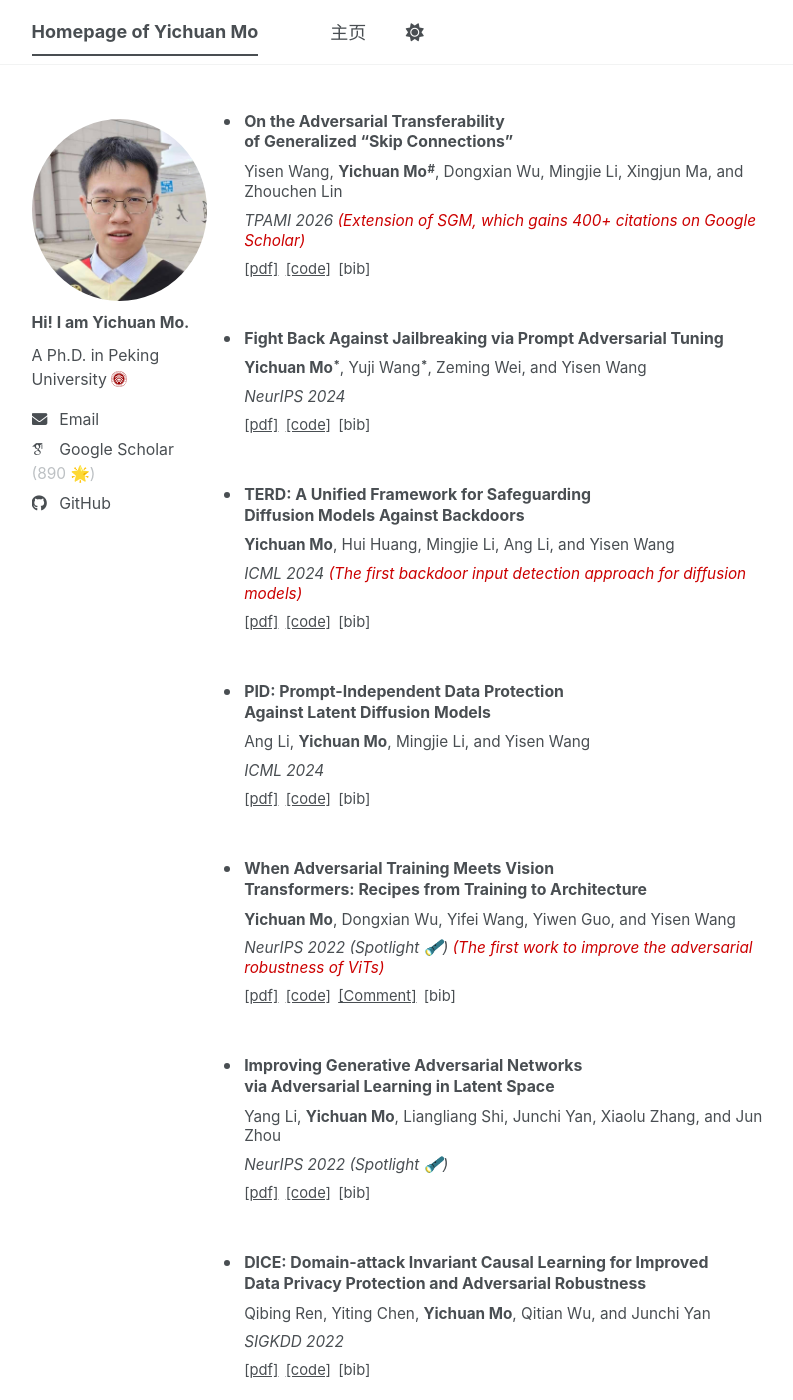
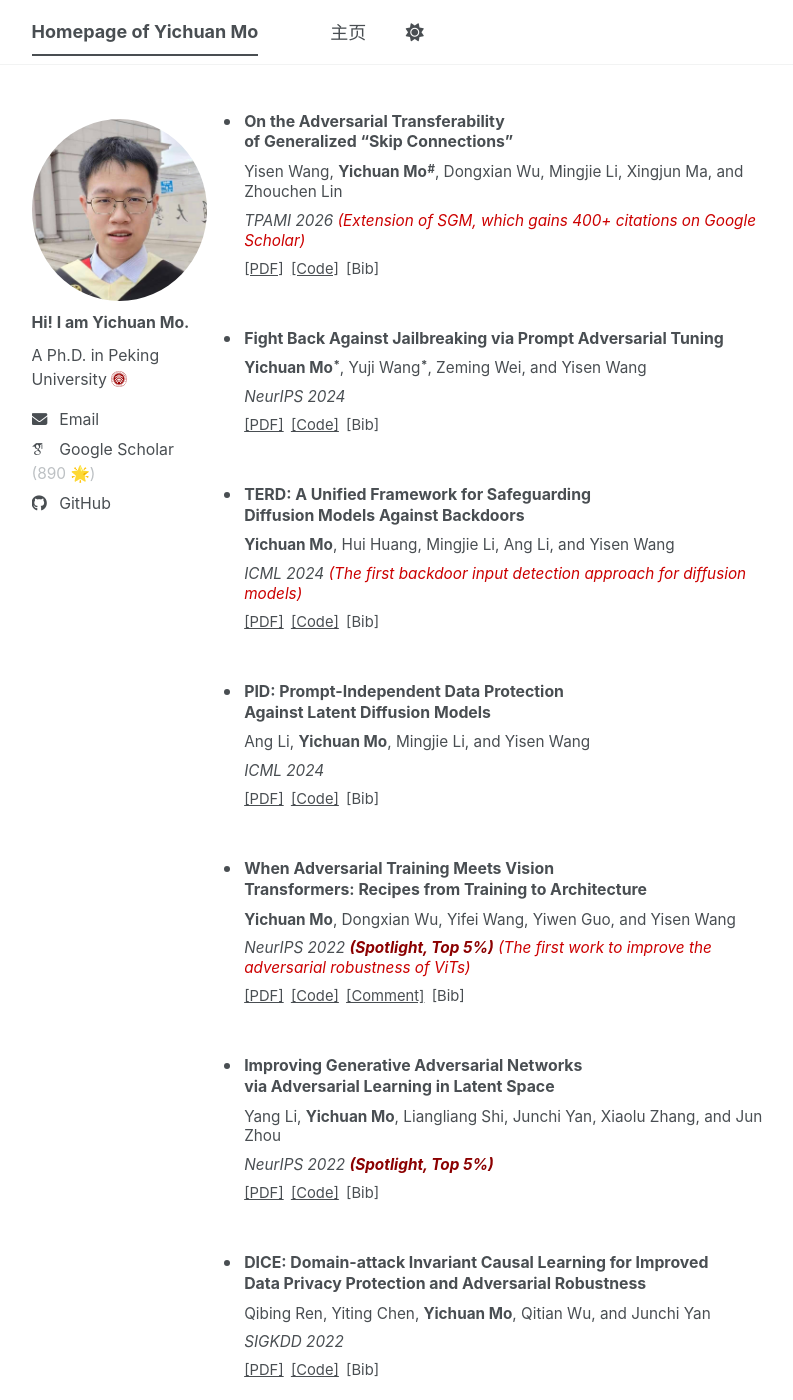
Before and after one commit to mo666666/mo666666.github.io, a Jekyll site: the page built from _pages/about.md, in a window 1280 px wide and 1400 px high, scrolled down 2135 px. Shown: the whole window, without its empty margins (164-957 px from the left). Built offline with Jekyll 4.4.1, drawn with Linux system fonts in a browser that asks for light colours; some web fonts are replaced; a script bundle is joined from its source files by our own code; library files that are not in the unit come from our copies; some of the changed text lies outside the part shown.

Commit message:
Update publication links to use consistent capitalization for PDF and Code references, and adjust button labels for Bib entries.

```diff
--- a/_includes/publication-links.html
+++ b/_includes/publication-links.html
@@ -22,7 +22,7 @@
 {% if has_actions %}
   <div class="publication-links">
     {% if pdf_url %}
-      <a class="publication-links__link" href="{% if pdf_url contains '://' %}{{ pdf_url }}{% else %}{{ pdf_url | prepend: base_path }}{% endif %}" target="_blank" rel="noopener">[pdf]</a>
+      <a class="publication-links__link" href="{% if pdf_url contains '://' %}{{ pdf_url }}{% else %}{{ pdf_url | prepend: base_path }}{% endif %}" target="_blank" rel="noopener">[PDF]</a>
     {% endif %}
 
     {% if slides_url %}
@@ -30,7 +30,7 @@
     {% endif %}
 
     {% if code_url %}
-      <a class="publication-links__link" href="{% if code_url contains '://' %}{{ code_url }}{% else %}{{ code_url | prepend: base_path }}{% endif %}" target="_blank" rel="noopener">[code]</a>
+      <a class="publication-links__link" href="{% if code_url contains '://' %}{{ code_url }}{% else %}{{ code_url | prepend: base_path }}{% endif %}" target="_blank" rel="noopener">[Code]</a>
     {% endif %}
 
     {% if project_url %}
@@ -42,9 +42,9 @@
     {% endif %}
 
     {% if bib_content %}
-      <button type="button" class="publication-links__link publication-links__bib-trigger" data-bib="{{ bib_attr }}" data-bib-title="{{ publication.title | escape }}">[bib]</button>
+      <button type="button" class="publication-links__link publication-links__bib-trigger" data-bib="{{ bib_attr }}" data-bib-title="{{ publication.title | escape }}">[Bib]</button>
     {% elsif bibtex_url %}
-      <a class="publication-links__link" href="{% if bibtex_url contains '://' %}{{ bibtex_url }}{% else %}{{ bibtex_url | prepend: base_path }}{% endif %}" target="_blank" rel="noopener">[bib]</a>
+      <a class="publication-links__link" href="{% if bibtex_url contains '://' %}{{ bibtex_url }}{% else %}{{ bibtex_url | prepend: base_path }}{% endif %}" target="_blank" rel="noopener">[Bib]</a>
     {% endif %}
   </div>
 {% endif %}
--- a/_pages/about.md
+++ b/_pages/about.md
@@ -93,11 +93,11 @@
       </h3>
       <p class="publication-entry__venue"><em>The <span style="color: #cc0000;">toppest medical model</span> in the world (Jan 2026)</em></p>
       <div class="publication-links">
-        <a class="publication-links__link" href="https://arxiv.org/pdf/2602.06570" target="_blank" rel="noopener">[pdf]</a>
+        <a class="publication-links__link" href="https://arxiv.org/pdf/2602.06570" target="_blank" rel="noopener">[PDF]</a>
         <a class="publication-links__link" href="https://github.com/baichuan-inc/Baichuan-M3-235B" target="_blank" rel="noopener">[github]</a>
         <a class="publication-links__link" href="https://huggingface.co/baichuan-inc/Baichuan-M3-235B" target="_blank" rel="noopener">[huggingface]</a>
         <a class="publication-links__link" href="https://www.baichuan-ai.com/blog/baichuan-M3" target="_blank" rel="noopener">[blog]</a>
-        <button type="button" class="publication-links__link publication-links__bib-trigger" data-bib="@article{dou2026baichuan,&#10;  title={Baichuan-M3: Modeling Clinical Inquiry for Reliable Medical Decision-Making},&#10;  author={Dou, Chengfeng and Yang, Fan and Li, Fei and Jia, Jiyuan and Ju, Qiang and Wang, Shuai and Li, Tianpeng and Zeng, Xiangrong and Zhou, Yijie and Zhang, Hongda and others},&#10;  journal={arXiv preprint arXiv:2602.06570},&#10;  year={2026}&#10;}" data-bib-title="Baichuan-M3: Modeling Clinical Inquiry for Reliable Medical Decision-Making">[bib]</button>
+        <button type="button" class="publication-links__link publication-links__bib-trigger" data-bib="@article{dou2026baichuan,&#10;  title={Baichuan-M3: Modeling Clinical Inquiry for Reliable Medical Decision-Making},&#10;  author={Dou, Chengfeng and Yang, Fan and Li, Fei and Jia, Jiyuan and Ju, Qiang and Wang, Shuai and Li, Tianpeng and Zeng, Xiangrong and Zhou, Yijie and Zhang, Hongda and others},&#10;  journal={arXiv preprint arXiv:2602.06570},&#10;  year={2026}&#10;}" data-bib-title="Baichuan-M3: Modeling Clinical Inquiry for Reliable Medical Decision-Making">[Bib]</button>
       </div>
     </article>
   </li>
@@ -108,11 +108,11 @@
       </h3>
       <p class="publication-entry__venue"><em>The <span style="color: #cc0000;">toppest open-source medical model</span> in the world (Aug 2025)</em></p>
       <div class="publication-links">
-        <a class="publication-links__link" href="https://arxiv.org/pdf/2509.02208" target="_blank" rel="noopener">[pdf]</a>
+        <a class="publication-links__link" href="https://arxiv.org/pdf/2509.02208" target="_blank" rel="noopener">[PDF]</a>
         <a class="publication-links__link" href="https://github.com/baichuan-inc/Baichuan-M2-32B" target="_blank" rel="noopener">[github]</a>
         <a class="publication-links__link" href="https://huggingface.co/baichuan-inc/Baichuan-M2-32B" target="_blank" rel="noopener">[huggingface]</a>
         <a class="publication-links__link" href="https://www.baichuan-ai.com/blog/baichuan-M2" target="_blank" rel="noopener">[blog]</a>
-        <button type="button" class="publication-links__link publication-links__bib-trigger" data-bib="@article{dou2025baichuan,&#10;  title={Baichuan-m2: Scaling medical capability with large verifier system},&#10;  author={Dou, Chengfeng and Liu, Chong and Yang, Fan and Li, Fei and Jia, Jiyuan and Chen, Mingyang and Ju, Qiang and Wang, Shuai and Dang, Shunya and Li, Tianpeng and others},&#10;  journal={arXiv preprint arXiv:2509.02208},&#10;  year={2025}&#10;}" data-bib-title="Baichuan-M2: Scaling Medical Capability with Large Verifier System">[bib]</button>
+        <button type="button" class="publication-links__link publication-links__bib-trigger" data-bib="@article{dou2025baichuan,&#10;  title={Baichuan-m2: Scaling medical capability with large verifier system},&#10;  author={Dou, Chengfeng and Liu, Chong and Yang, Fan and Li, Fei and Jia, Jiyuan and Chen, Mingyang and Ju, Qiang and Wang, Shuai and Dang, Shunya and Li, Tianpeng and others},&#10;  journal={arXiv preprint arXiv:2509.02208},&#10;  year={2025}&#10;}" data-bib-title="Baichuan-M2: Scaling Medical Capability with Large Verifier System">[Bib]</button>
       </div>
     </article>
   </li>
```
Also changed, not shown: _pages/about-zh.md (+4 -4 lines), _publications/2022-12-01-improving-gans-via-adversarial-learning-in-latent-space.md (+1 -1 lines), _publications/2022-12-02-adversarial-training-meets-vision-transformers.md (+1 -1 lines).
